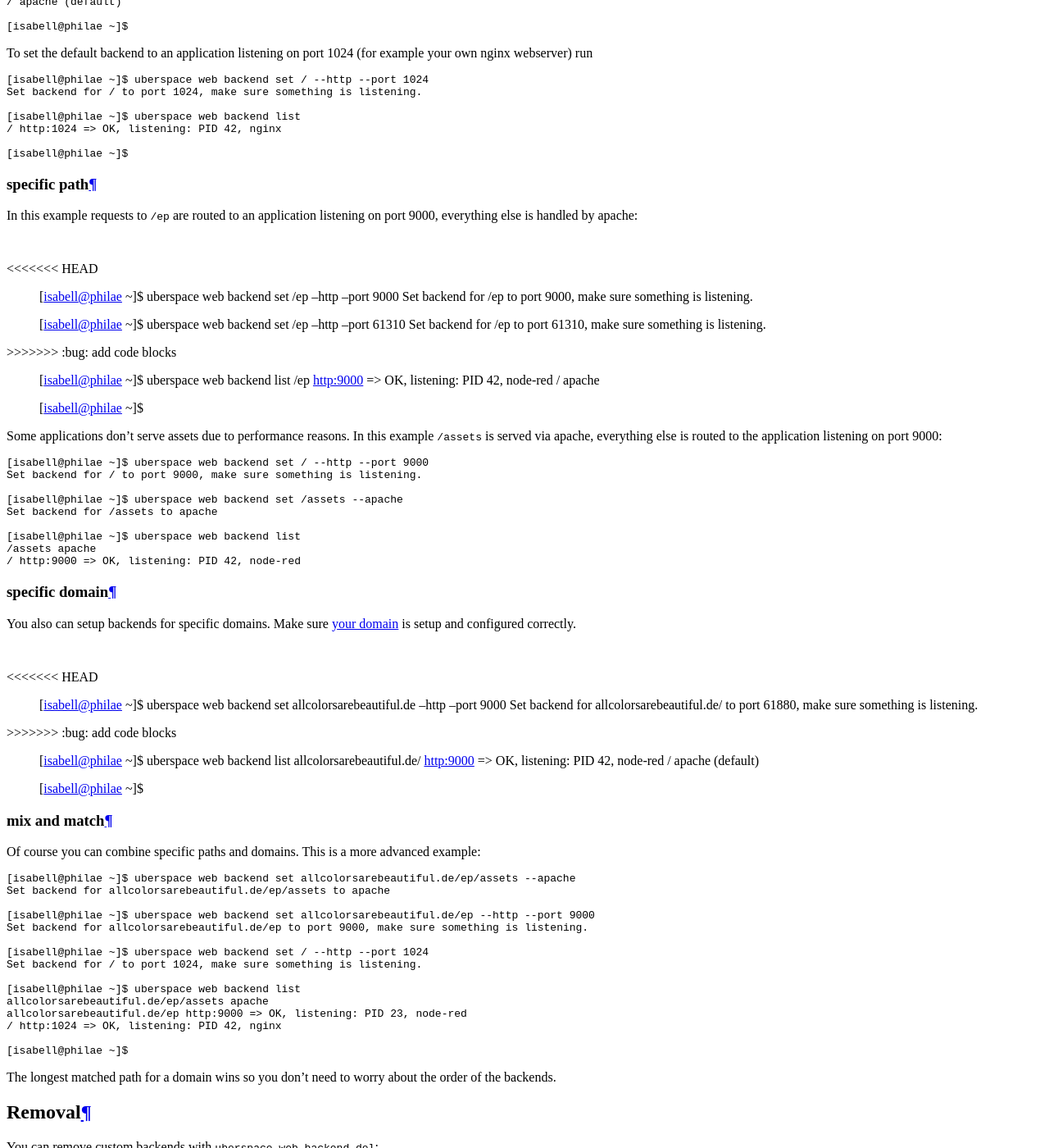
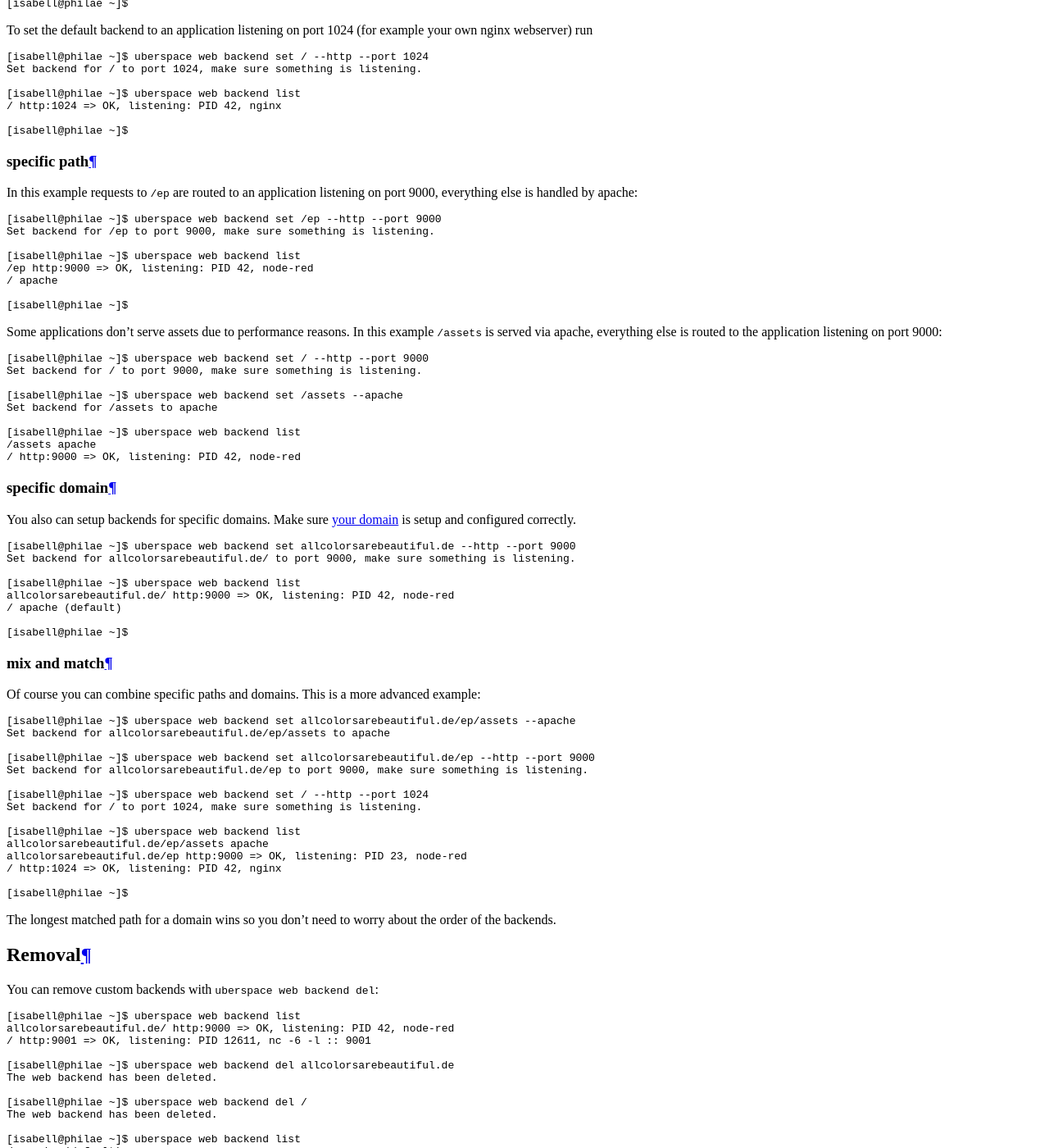
Before and after one commit to Uberspace/manual, a Sphinx documentation site: the page built from source/web-backends.rst, in a window 1280 px wide and 1400 px high, scrolled down 2045 px. Shown: the whole window at 82% size. Built offline with Sphinx 7.4.7 and the Read the Docs theme 2.0.0, drawn with Linux system fonts in a browser that asks for light colours; pages that are not in the unit, such as notebooks, are missing from menus.

Commit message:
:bug: remove git merge conflicts

```diff
--- a/source/web-backends.rst
+++ b/source/web-backends.rst
@@ -39,8 +39,6 @@ In the default configuration the default backend is :ref:`apache <docroot>`:
 
 .. code-block:: shell
 
-.. code-block:: shell
-
   [isabell@philae ~]$ uberspace web backend set / --apache
   Set backend for / to apache.
 
@@ -68,15 +66,8 @@ In this example requests to ``/ep`` are routed to an application listening on po
 
 .. code-block:: shell
 
-<<<<<<< HEAD
   [isabell@philae ~]$ uberspace web backend set /ep --http --port 9000
   Set backend for /ep to port 9000, make sure something is listening.
-=======
-.. code-block:: shell
-
-  [isabell@philae ~]$ uberspace web backend set /ep --http --port 61310
-  Set backend for /ep to port 61310, make sure something is listening.
->>>>>>> :bug: add code blocks
 
   [isabell@philae ~]$ uberspace web backend list
   /ep http:9000 => OK, listening: PID 42, node-red
@@ -106,13 +97,8 @@ You also can setup backends for specific domains. Make sure :ref:`your domain <w
 
 .. code-block:: shell
 
-<<<<<<< HEAD
   [isabell@philae ~]$ uberspace web backend set allcolorsarebeautiful.de --http --port 9000
-  Set backend for allcolorsarebeautiful.de/ to port 61880, make sure something is listening.
-=======
-  [isabell@philae ~]$ uberspace web backend set allcoloursarebeautiful.de --http --port 61310
-  Set backend for allcoloursarebeautiful.de/ to port 61880, make sure something is listening.
->>>>>>> :bug: add code blocks
+  Set backend for allcolorsarebeautiful.de/ to port 9000, make sure something is listening.
 
   [isabell@philae ~]$ uberspace web backend list
   allcolorsarebeautiful.de/ http:9000 => OK, listening: PID 42, node-red
```
